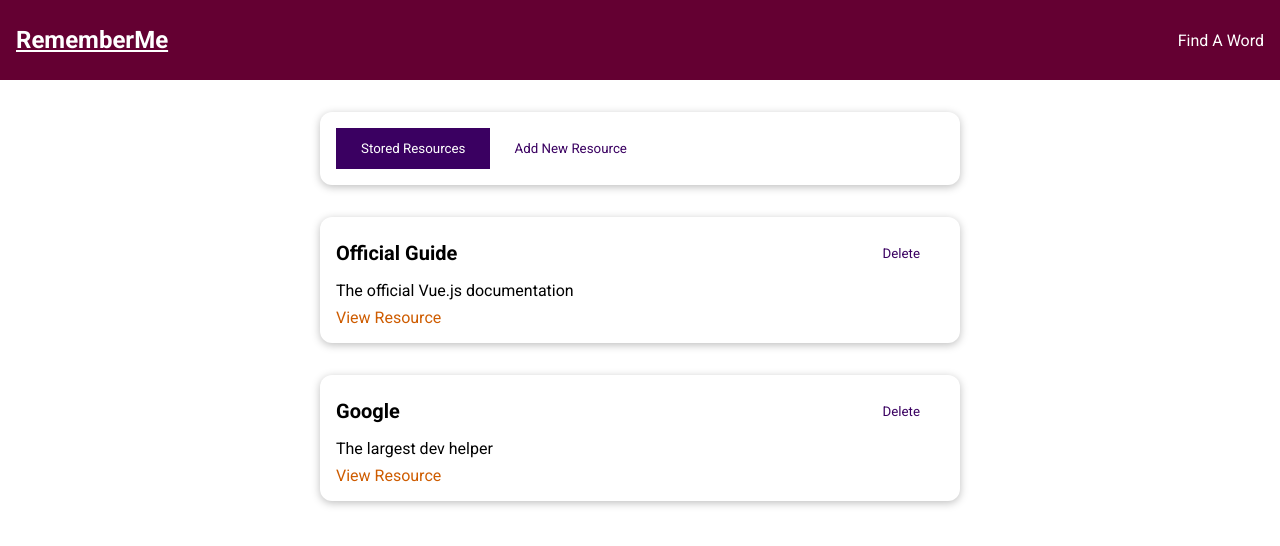
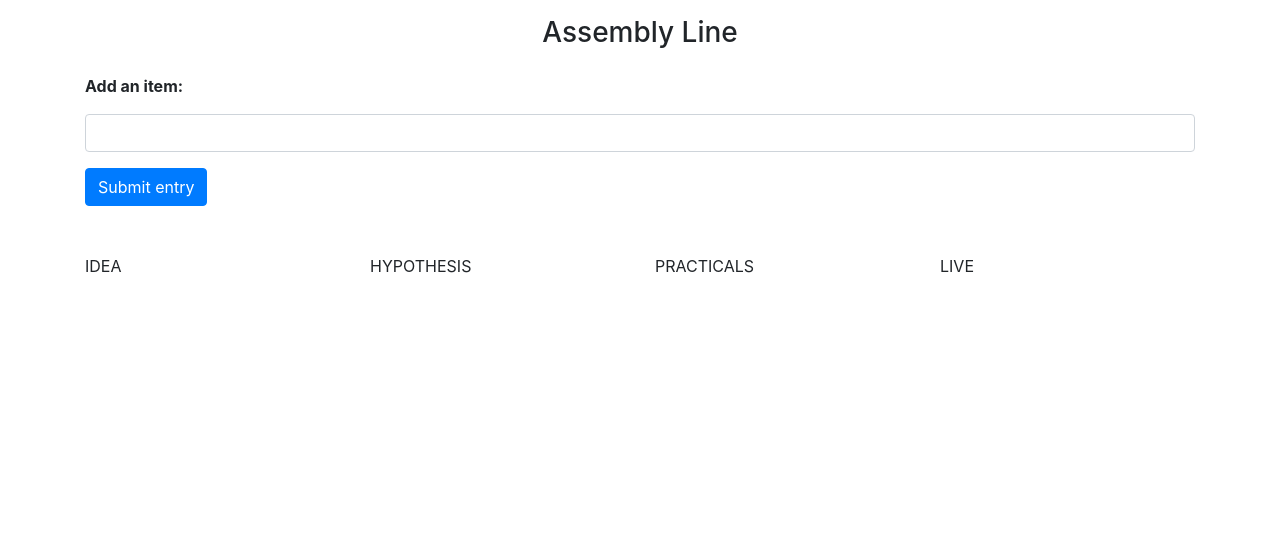
Before and after one commit to Benneee/learning-resources, an Angular app: page /learning-resources in a window 1280 px wide. Shown: the top 546 px of the page. Built offline with nearby package versions, Linux system fonts and the light colour scheme.

Commit message:
Feat: assembly line implementation

```diff
--- a/src/app/app.component.html
+++ b/src/app/app.component.html
@@ -1,4 +1,6 @@
 <section>
-  <app-the-header [title]="title"></app-the-header>
-  <router-outlet></router-outlet>
+  <!-- <app-the-header [title]="title"></app-the-header> -->
+  <!-- <router-outlet></router-outlet> -->
+
+  <app-assembly-line [stages]="stages"></app-assembly-line>
 </section>
--- a/src/app/app.component.ts
+++ b/src/app/app.component.ts
@@ -7,4 +7,6 @@ import { Component } from '@angular/core';
 })
 export class AppComponent {
   title = 'RememberMe';
+
+  stages = ['IDEA', 'HYPOTHESIS', 'PRACTICALS', 'LIVE'];
 }
--- /dev/null
+++ b/src/app/assembly-line/assembly-line.component.css
@@ -0,0 +1,3 @@
+ul {
+  list-style-type: none;
+}
--- /dev/null
+++ b/src/app/assembly-line/assembly-line.component.html
@@ -0,0 +1,52 @@
+<div class="container py-3">
+  <div class="row mb-3">
+    <div class="col-md-12 text-center">
+      <header>
+        <h3>Assembly Line</h3>
+      </header>
+    </div>
+  </div>
+
+  <div class="row">
+    <div class="col-md-12">
+      <form [formGroup]="entryForm" (ngSubmit)="submitEntry()">
+        <div class="form-group">
+          <label for="entry">Add an item:</label>
+          <input
+            class="form-control"
+            type="text"
+            id="entry"
+            formControlName="entry"
+            autocomplete="off"
+          />
+        </div>
+
+        <button class="btn btn-primary btn-md" type="submit">
+          Submit entry
+        </button>
+      </form>
+    </div>
+  </div>
+
+  <div class="row mt-5">
+    <div class="col-md-12">
+      <div class="row">
+        <div class="col" *ngFor="let stage of stagesCollection; index as i">
+          {{ stages[i] }}
+
+          <ul class="d-block p-0">
+            <li *ngFor="let entry of stage | keyvalue" class="mb-2">
+              <button
+                (click)="handleEvent($event, entry)"
+                (contextmenu)="handleEvent($event, entry)"
+                class="btn btn-sm btn-info"
+              >
+                {{ entry?.key }}
+              </button>
+            </li>
+          </ul>
+        </div>
+      </div>
+    </div>
+  </div>
+</div>
--- /dev/null
+++ b/src/app/assembly-line/assembly-line.component.ts
@@ -0,0 +1,56 @@
+import { Component, OnInit, Input } from '@angular/core';
+import { FormGroup, FormBuilder } from '@angular/forms';
+
+@Component({
+  selector: 'app-assembly-line',
+  templateUrl: './assembly-line.component.html',
+  styleUrls: ['./assembly-line.component.css'],
+})
+export class AssemblyLineComponent implements OnInit {
+  @Input() stages!: readonly string[];
+  entryForm!: FormGroup;
+  stagesCollection!: Map<string, number>[];
+
+  constructor(private fb: FormBuilder) {}
+
+  ngOnInit(): void {
+    this.createForm();
+    this.createStagesCollection();
+  }
+
+  createForm() {
+    this.entryForm = this.fb.group({
+      entry: [''],
+    });
+  }
+
+  createStagesCollection() {
+    this.stagesCollection = Array.from(
+      this.stages,
+      () => new Map<string, number>()
+    );
+  }
+
+  submitEntry() {
+    const { entry } = this.entryForm.value;
+    this.stagesCollection[0]?.set(entry, 0);
+    this.entryForm.reset();
+  }
+
+  moveToStage(entry: string, currentStage: number, direction = '') {
+    const stage = direction === 'next' ? currentStage + 1 : currentStage - 1;
+    this.stagesCollection[currentStage]?.delete(entry);
+    this.stagesCollection[stage]?.set(entry, stage);
+  }
+
+  handleEvent(event: any, entry: any) {
+    switch (event.type) {
+      case 'click':
+      case 'contextmenu':
+        event.preventDefault();
+        const direction = event.type === 'click' ? 'next' : '';
+        this.moveToStage(entry.key, entry.value, direction);
+        break;
+    }
+  }
+}
--- a/src/index.html
+++ b/src/index.html
@@ -1,13 +1,20 @@
-<!doctype html>
+<!DOCTYPE html>
 <html lang="en">
   <head>
-  <meta charset="utf-8">
+    <meta charset="utf-8" />
     <title>LearningResources</title>
-  <base href="/">
-  <meta name="viewport" content="width=device-width, initial-scale=1">
-  <link rel="icon" type="image/x-icon" href="favicon.ico">
+    <base href="/" />
+    <meta name="viewport" content="width=device-width, initial-scale=1" />
+    <link
+      rel="stylesheet"
+      href="https://stackpath.bootstrapcdn.com/bootstrap/4.5.0/css/bootstrap.min.css"
+    />
+    <link rel="icon" type="image/x-icon" href="favicon.ico" />
   </head>
   <body>
     <app-root></app-root>
+    <script src="https://code.jquery.com/jquery-3.5.1.slim.min.js"></script>
+    <script src="https://cdn.jsdelivr.net/npm/popper.js@1.16.0/dist/umd/popper.min.js"></script>
+    <script src="https://stackpath.bootstrapcdn.com/bootstrap/4.5.0/js/bootstrap.min.js"></script>
   </body>
 </html>
--- a/src/styles.css
+++ b/src/styles.css
@@ -43,10 +43,10 @@ textarea:focus {
   margin: 1rem 0;
 }
 
-.d-block {
+/* .d-block {
   display: block;
   margin-top: 3px;
-}
+} */
 
 .text-danger {
   color: red;
```
Also changed, not shown: src/app/app.module.ts (+11 -2 lines), 1 other file (tests, documents, lock files or other folders). Lines whose indentation alone changed are shown as unchanged.
